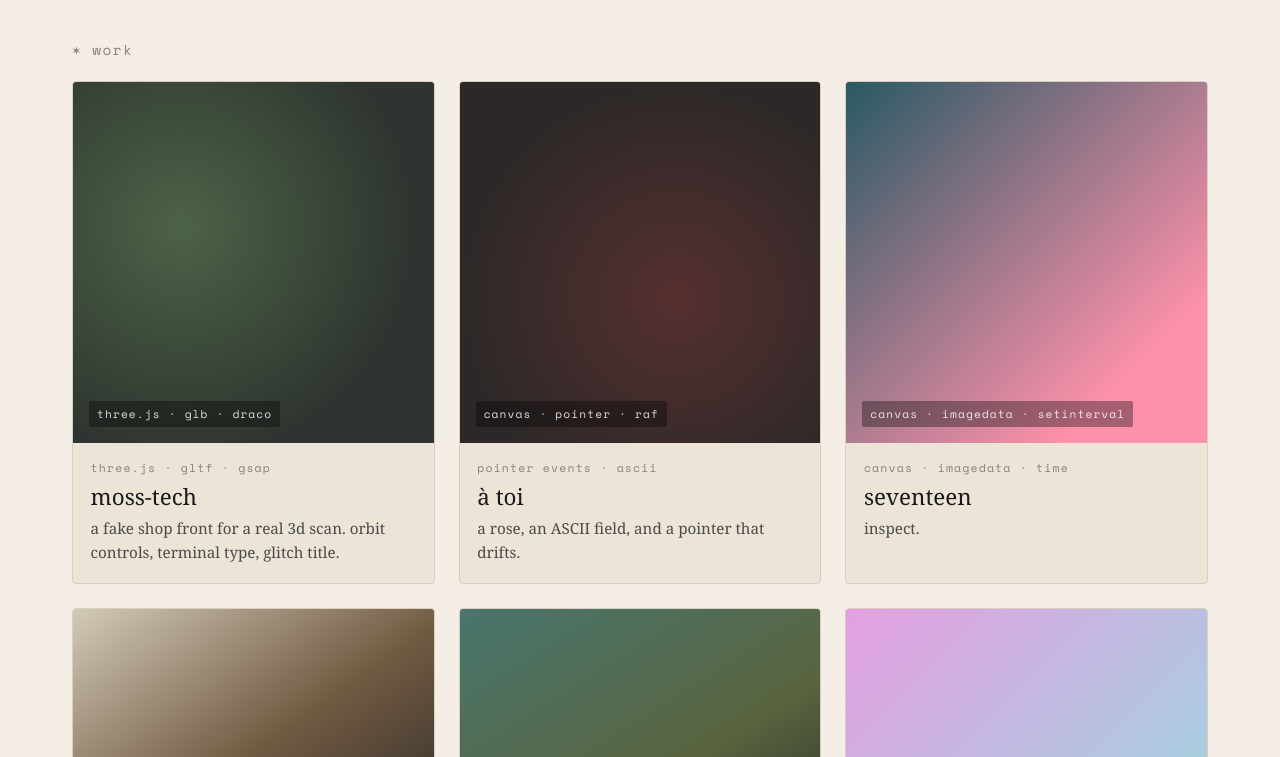
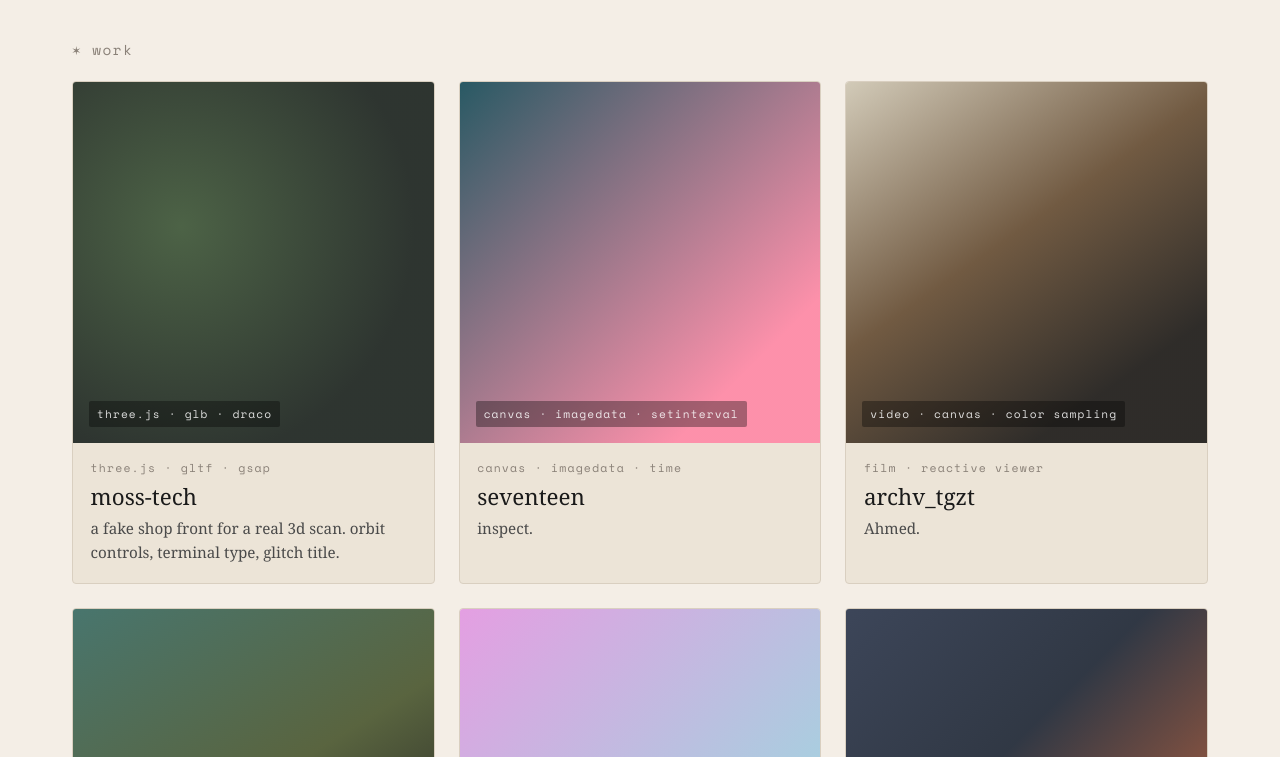
Before and after one commit to BobbyJ0nes/port, a plain HTML site: page index.html in a window 1280 px wide. Shown: the part 1203-1960 px from the top of the page. Drawn offline with nearby package versions, Linux system fonts and the light colour scheme; a web font is replaced by a local one.

Commit message:
Remove a toi from the portfolio listing

```diff
--- a/index.html
+++ b/index.html
@@ -97,19 +97,6 @@
         </li>
 
         <li class="card">
-          <a href="projects/a_toi/index.html" class="card__link" target="_blank" rel="noopener" aria-label="à toi — an ASCII and video meditation with pointer interaction (opens in new tab)">
-            <div class="card__thumb card__thumb--atoi" aria-hidden="true">
-              <span class="card__tag">canvas · pointer · rAF</span>
-            </div>
-            <div class="card__body">
-              <p class="card__kicker">pointer events · ascii</p>
-              <h3 class="card__title">à toi</h3>
-              <p class="card__blurb">a rose, an ASCII field, and a pointer that drifts.</p>
-            </div>
-          </a>
-        </li>
-
-        <li class="card">
           <a href="projects/seventeen/index.html" class="card__link" target="_blank" rel="noopener" aria-label="seventeen — a video rendered as drifting ASCII type over a long prose poem (opens in new tab)">
             <div class="card__thumb card__thumb--seventeen" aria-hidden="true">
               <span class="card__tag">canvas · imageData · setInterval</span>
```
